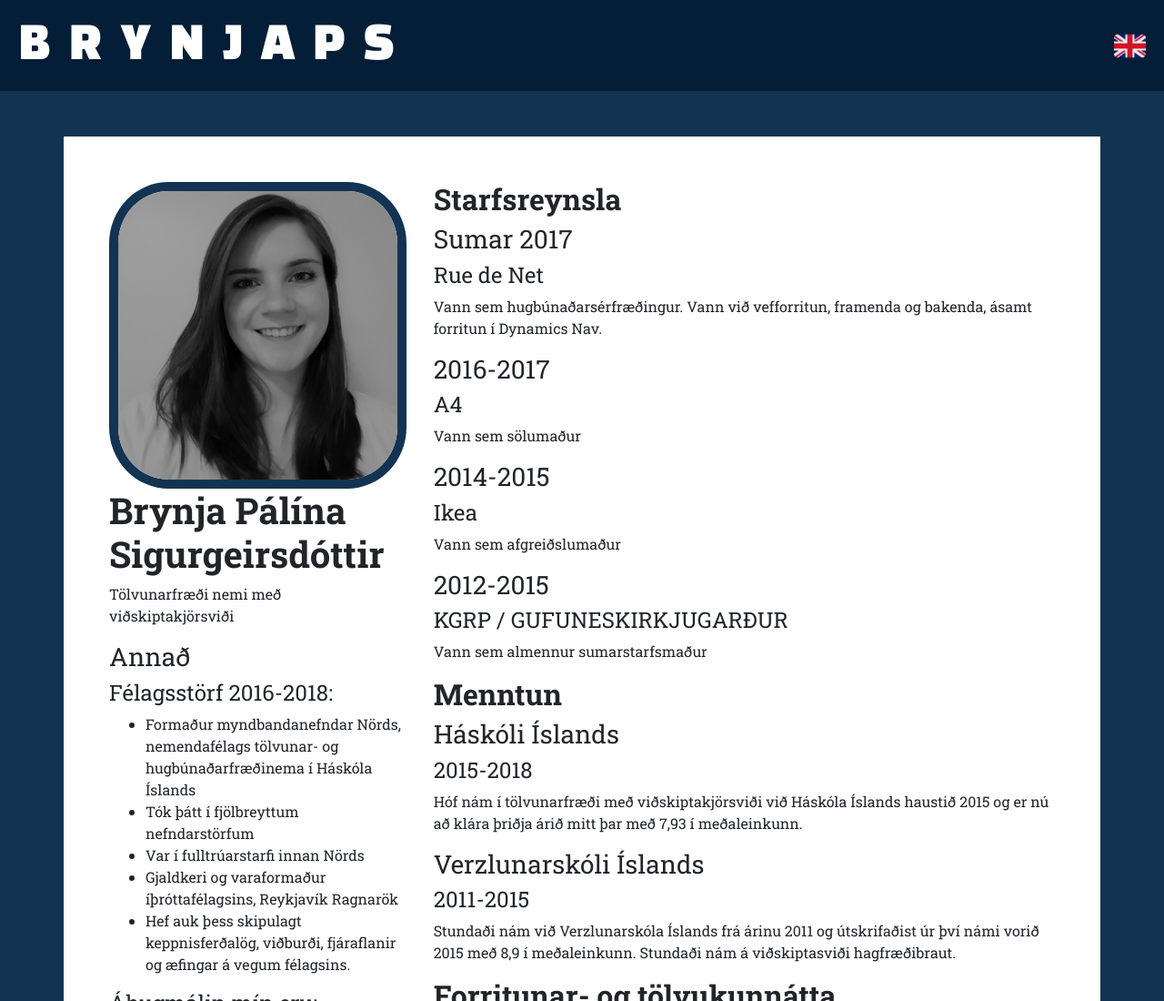
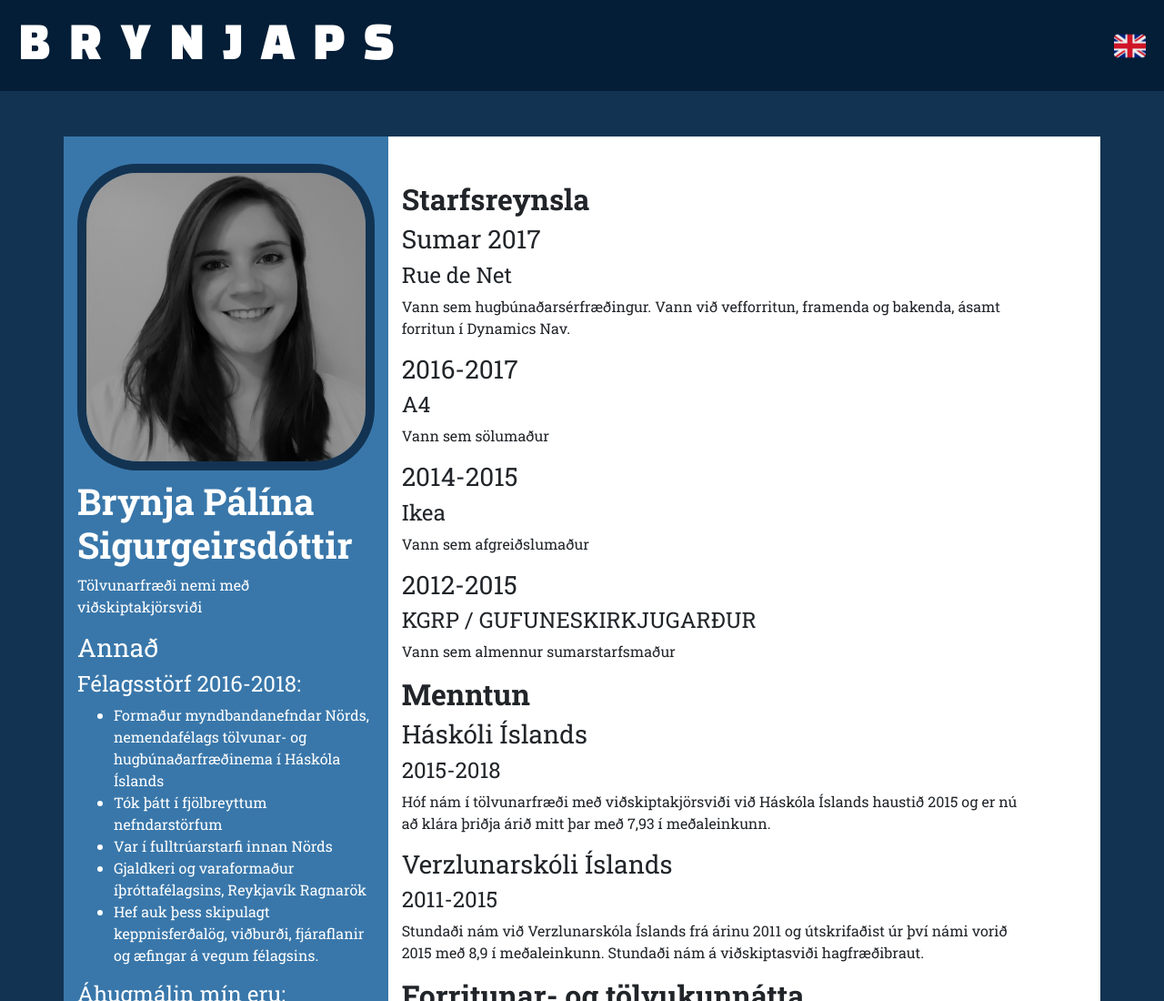
Before and after one commit to brynjaps/brynjaps.github.io, a plain HTML site: page index.html in a window 1280 px wide. Shown: the top 1100 px of the page at 91% size. Drawn offline with nearby package versions, Linux system fonts and the light colour scheme.

Commit message:
fixed icon

```diff
--- a/index.css
+++ b/index.css
@@ -4,6 +4,7 @@
     darker blue: #041E37
     white: #ffffff
     dark sky blue: #3977aa
+    dark yellow: #7E6E16
 */
 
 body {
@@ -55,11 +56,21 @@ body {
     display:flex;
     flex-direction: column;
     align-content: center;
-
+    background-color: #3977aa;
+    color: #ffffff;
+    padding-top: 30px;
+    margin: -50px 0px -50px -35px;
 }
 
 .heading {
     font-weight: bold;
+}
+
+#nameInfo {
+    margin-top: 10px;
+    display: flex;
+    flex-direction: column;
+    align-items: center;
 }
 
 /*Education*/
```
Also changed, not shown: img/facebook-icon.png, img/github_icon.png, img/linkedin_icon.png.
